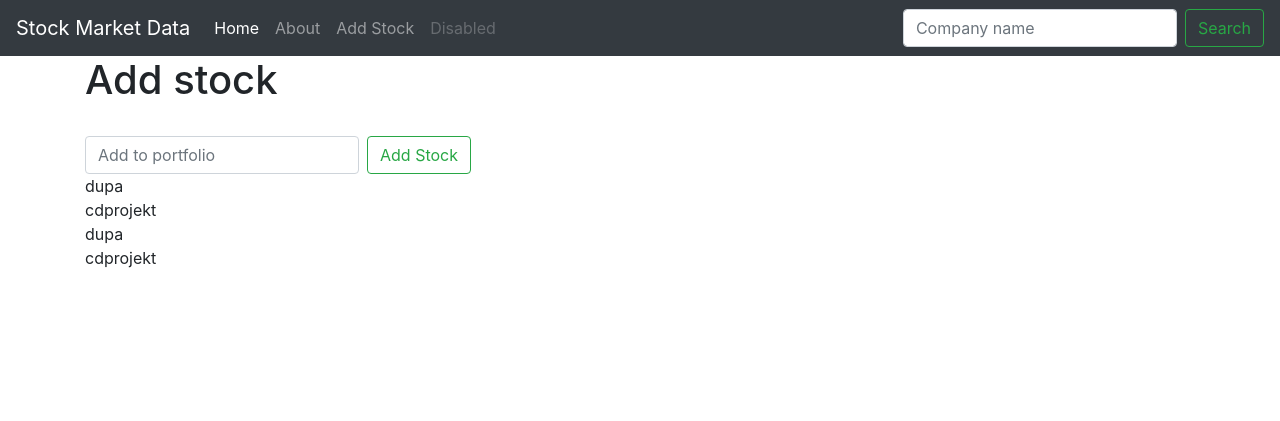
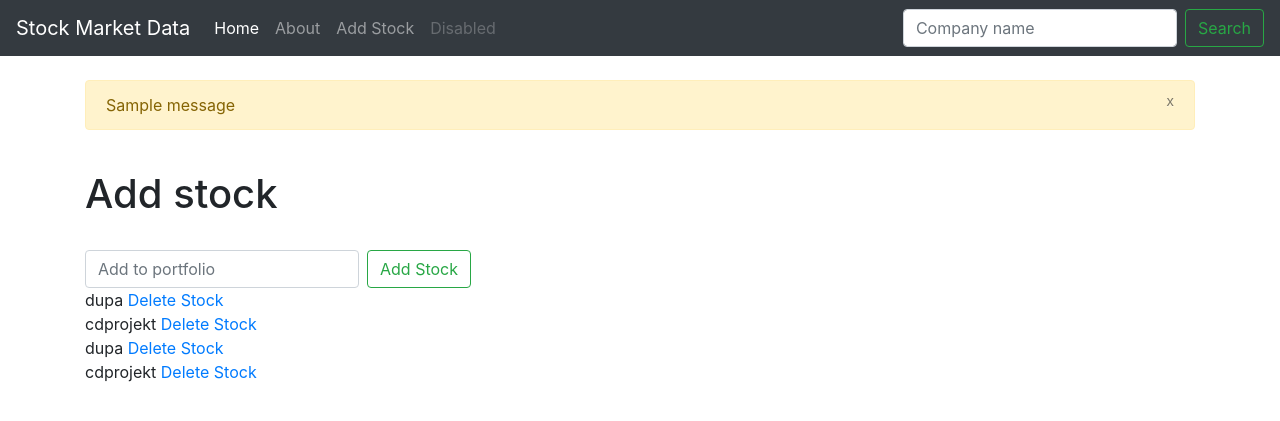
Before and after one commit to SimonSlominski/Stock-Market-Web-App, a Django app: page /add_stock.html in a window 1280 px wide. Shown: the top 421 px of the page. Run offline with Django 3.2, Linux system fonts and the light colour scheme; data comes from the database, SQL or seed files in the repository; one stand-in notice (Sample message) is shown; some libraries are stand-ins or nearby versions.

Commit message:
add messages to inform of adding/removing stock from portfolio

```diff
--- a/stock_quotes/templates/add_stock.html
+++ b/stock_quotes/templates/add_stock.html
@@ -22,7 +22,7 @@
 
 
     {% for item in ticker %}
-        {{ item }}<br/>
+        {{ item }} <a href="{% url 'delete' item.id %}"> Delete Stock</a> <br/>
     {% endfor %}
 
 </body>
--- a/stock_quotes/templates/base.html
+++ b/stock_quotes/templates/base.html
@@ -44,6 +44,20 @@
 
 
     <div class="container">
+        <br/>
+        {% if messages %}
+            {% for message in messages %}
+            <div class="alert alert-warning" role="alert">
+            <button class="close" data-dismiss="alert">
+                <small><sup>x</sup></small>
+            </button>
+            {{ message }}
+            </div><br/>
+            {% endfor %}
+        {% endif %}
+
+
+
         {% block content %}
         {% endblock %}
     </div>
```
